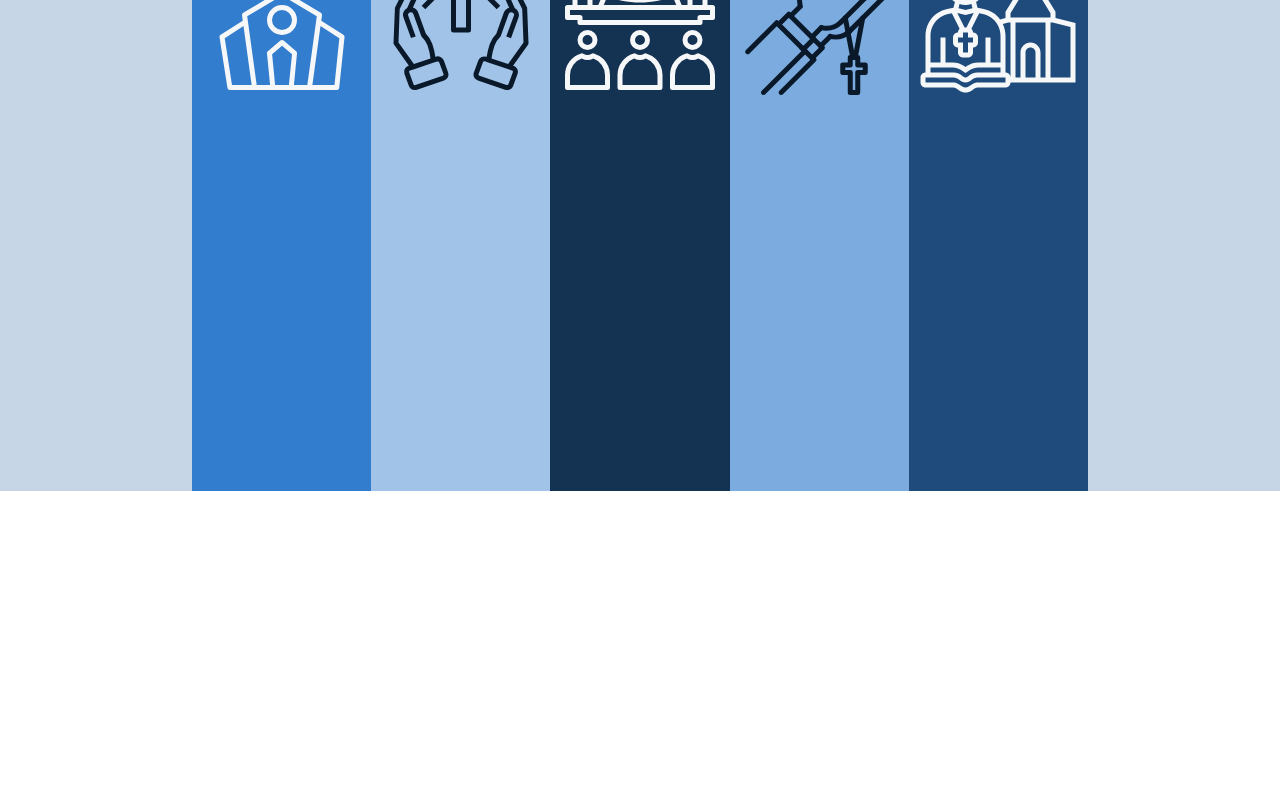
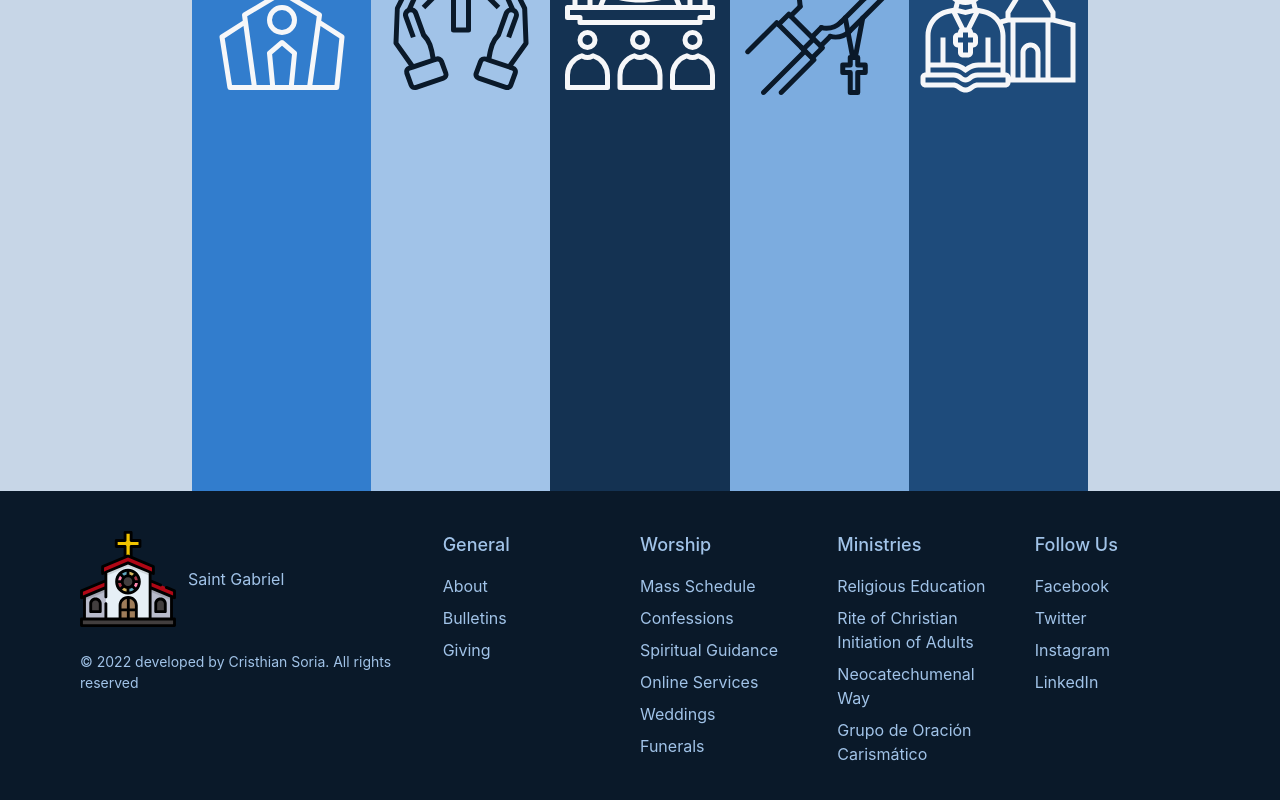
Before and after one commit to cdcrazy2292/st-gabriels, a Next.js app: page / in a window 1280 px wide. Shown: the part 1361-2161 px from the top of the page. Before the commit the page ends 1852 px from the top, so only its background shows below. Built offline with nearby package versions, Linux system fonts and the light colour scheme; no server answers; a web font is replaced by a local one.

Commit message:
Adding footer

```diff
--- /dev/null
+++ b/src/components/Footer/index.tsx
@@ -0,0 +1,111 @@
+import React from "react"
+import { ReactNode } from "react"
+import ChurchLogo from "/public/icons/church.svg"
+import {
+  Box,
+  Center,
+  Container,
+  Flex,
+  Link,
+  SimpleGrid,
+  Stack,
+  Text,
+  useColorModeValue,
+} from "@chakra-ui/react"
+import { Icon } from "@chakra-ui/icons"
+import { NAV_ITEMS } from "../../static/NavBarTabs"
+import { NavItem } from "../Navbar/types"
+
+const ListHeader = ({ children }: { children: ReactNode }) => {
+  return (
+    <Text fontWeight={"500"} fontSize={"lg"} mb={2}>
+      {children}
+    </Text>
+  )
+}
+
+const getGeneralLinks = () => {
+  const generalLinks: Array<NavItem> = []
+  NAV_ITEMS.forEach((item) => {
+    if (!item.children) {
+      generalLinks.push(item)
+    }
+  })
+  return generalLinks.map((link, index) => {
+    return (
+      <Link href={link.href} key={index}>
+        {link.label}
+      </Link>
+    )
+  })
+}
+
+const getChildLinks = () => {
+  const childLinks: Array<NavItem> = []
+  NAV_ITEMS.forEach((item) => {
+    if (item.children) {
+      childLinks.push(item)
+    }
+  })
+  const getChildLinkElements = (children: Array<NavItem>) => {
+    return children?.map((child, index) => {
+      return (
+        <Link href={child.href} key={index}>
+          {child.label}
+        </Link>
+      )
+    })
+  }
+  return childLinks.map((link, index) => {
+    return (
+      <Stack align={"flex-start"} key={index}>
+        <ListHeader>{link.label}</ListHeader>
+        {getChildLinkElements(link.children || [])}
+      </Stack>
+    )
+  })
+}
+
+const Footer = () => {
+  return (
+    <Box
+      bg={useColorModeValue("brand.900", "gray.900")}
+      color={useColorModeValue("brand.200", "gray.200")}
+    >
+      <Container as={Stack} maxW={"6xl"} py={10}>
+        <SimpleGrid
+          templateColumns={{ sm: "1fr 1fr", md: "2fr 1fr 1fr 1fr 1fr" }}
+          spacing={8}
+        >
+          <Stack spacing={6}>
+            <Flex gap={3}>
+              <Center>
+                <Icon as={ChurchLogo} fontSize={["lg", "8xl"]} />
+              </Center>
+              <Center>
+                <Text>Saint Gabriel </Text>
+              </Center>
+            </Flex>
+            <Text fontSize={"sm"}>
+              © 2022 developed by Cristhian Soria. All rights reserved
+            </Text>
+          </Stack>
+          <Stack align={"flex-start"}>
+            <ListHeader>General</ListHeader>
+            {getGeneralLinks()}
+          </Stack>
+          {getChildLinks()}
+          <Stack align={"flex-start"}>
+            <ListHeader>Follow Us</ListHeader>
+            <Link href={"#"}>Facebook</Link>
+            <Link href={"#"}>Twitter</Link>
+            <Link href={"#"}>Instagram</Link>
+            <Link href={"#"}>LinkedIn</Link>
+          </Stack>
+        </SimpleGrid>
+      </Container>
+    </Box>
+  )
+}
+
+export default Footer
--- a/src/components/Navbar/DesktopSubNav/index.tsx
+++ b/src/components/Navbar/DesktopSubNav/index.tsx
@@ -1,6 +1,6 @@
 import React from "react"
 import { Box, Link, Stack, Text, useColorModeValue } from "@chakra-ui/react"
-import { NavItem } from "../types/commonTypes"
+import { NavItem } from "../types"
 import { Flex } from "@chakra-ui/react"
 import { ChevronRightIcon, Icon } from "@chakra-ui/icons"
 
--- a/src/components/Navbar/MobileNavItem/index.tsx
+++ b/src/components/Navbar/MobileNavItem/index.tsx
@@ -9,7 +9,7 @@ import {
   useDisclosure,
 } from "@chakra-ui/react"
 import { ChevronDownIcon, Icon } from "@chakra-ui/icons"
-import { NavItem } from "../types/commonTypes"
+import { NavItem } from "../types"
 
 const MobileNavItem = ({ label, children, href }: NavItem) => {
   const COMMON_TEXT_COLOR = useColorModeValue("gray.900", "brand.50")
--- a/src/pages/index.tsx
+++ b/src/pages/index.tsx
@@ -4,6 +4,7 @@ import { Box } from "@chakra-ui/react"
 import React from "react"
 import UpcomingEvents from "../components/UpcomingEvents"
 import InfoBanner from "../components/InfoBanner"
+import Footer from "../components/Footer"
 
 const Home: NextPage = () => {
   return (
@@ -11,6 +12,7 @@ const Home: NextPage = () => {
       <HomeCarousel />
       <UpcomingEvents />
       <InfoBanner />
+      <Footer />
     </Box>
   )
 }
--- a/src/static/NavBarTabs/index.ts
+++ b/src/static/NavBarTabs/index.ts
@@ -1,4 +1,4 @@
-import { NavItem } from "../../components/Navbar/types/commonTypes"
+import { NavItem } from "../../components/Navbar/types"
 
 export const NAV_ITEMS: Array<NavItem> = [
   {
```
Also changed, not shown: public/icons/church.svg (added), src/components/Navbar/types/index.ts (renamed from src/components/Navbar/types/commonTypes.ts).
